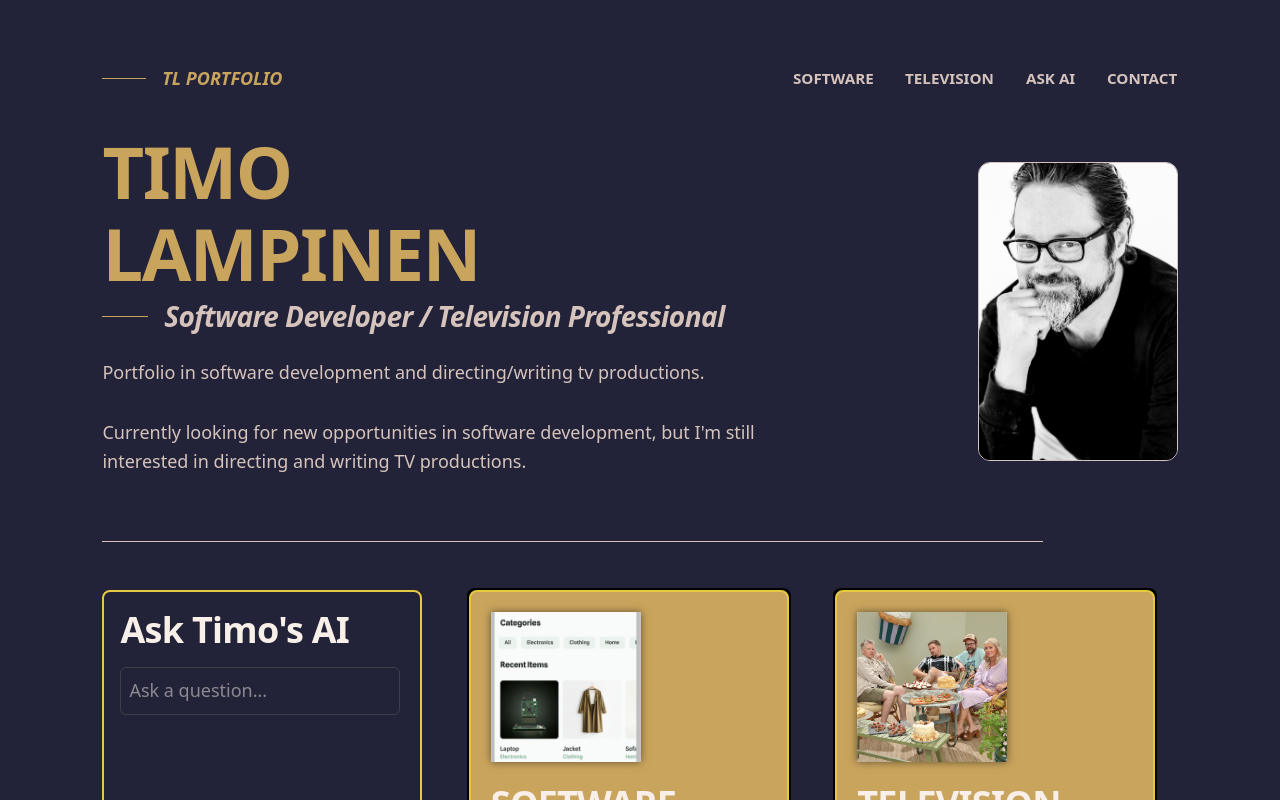
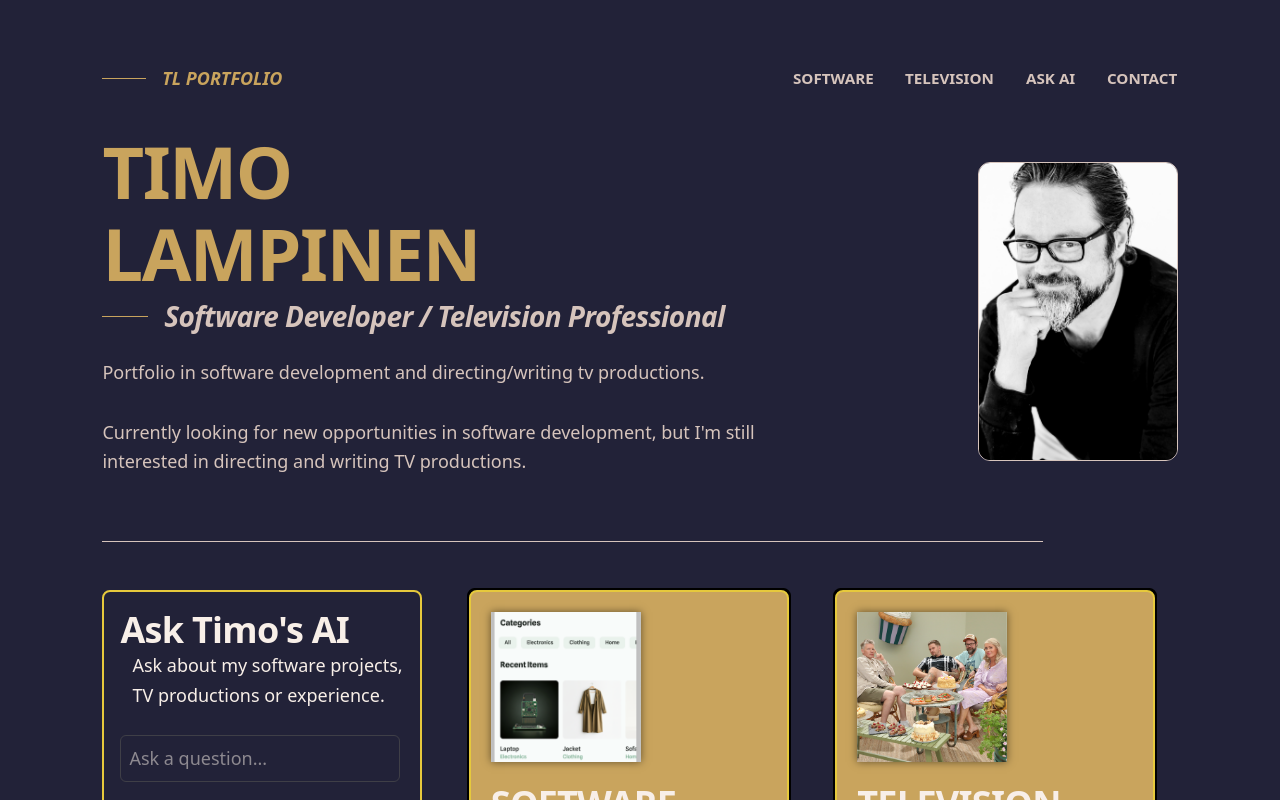
Before and after one commit to Hirvilampi/timo-portfolio, a Next.js app: page / in a window 1280 px wide. Shown: the top 800 px of the page. Built offline with nearby package versions, Linux system fonts and the light colour scheme; no server answers.

Commit message:
more stuff on ask column

```diff
--- a/app/page.tsx
+++ b/app/page.tsx
@@ -8,7 +8,7 @@ import ChatbotPanel from "@/components/chatbot/ChatbotPanel";
 export default function Home() {
   const pageHeader: string = "Ask Timo's AI";
   const chatDisclaimer: string =
-    "This bot can tell you what Timo can do as software developer or tv-professional. You can also ask about him. (This is a chatbot and may produce incomplete or inaccurate responses.)";
+    "Ask about my software projects, TV productions or experience.";
   return (
     <>
       <div className="page-shell">
@@ -80,7 +80,7 @@ export default function Home() {
 
             <section className="flex w-full flex-col items-center gap-6 lg:flex-row lg:items-start lg:justify-between">
               <div className="flex w-full  flex-1 justify-start sm:flex-1 sm:justify-start">
-                <ChatbotPanel chatHeader={pageHeader} />
+                <ChatbotPanel chatHeader={pageHeader} chatDisclaimer={chatDisclaimer}/>
               </div>
 
               <div className="flex  w-full flex-1 justify-center sm:flex-1 sm:justify-start">
```
